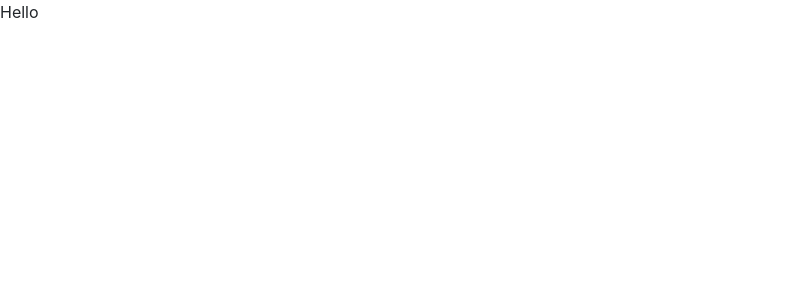
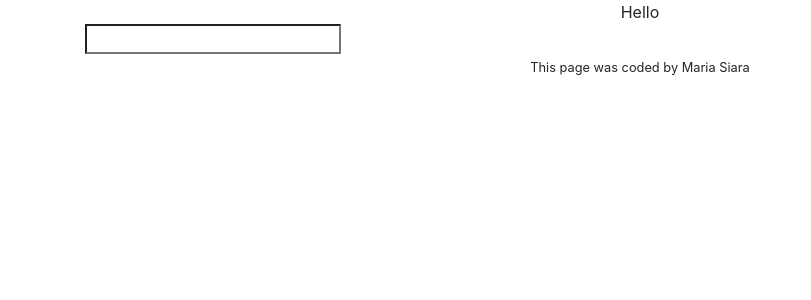
Before and after one commit to Mar-Sia/dictionary-project-react, a React (Create React App) app: page / in a window 1280 px wide. Shown: the top 300 px of the page, without its empty margins (0-811 px from the left). Built offline with nearby package versions, Linux system fonts and the light colour scheme.

Commit message:
Added the search form

```diff
--- a/src/App.css
+++ b/src/App.css
@@ -0,0 +1,3 @@
+.App-footer ,.App-header {
+  text-align: center;
+}
--- a/src/App.js
+++ b/src/App.js
@@ -1,12 +1,17 @@
-import logo from "./logo.svg";
+import React from "react";
+import Dictionary from "./Dictionary.js";
 import "./App.css";
 
-function App() {
+export default function App() {
   return (
-    <div className="App">
-      <header className="App-header">Hello</header>
+    <div className="container">
+      <div className="App">
+        <header className="App-header">Hello</header>
+      </div>
+      <Dictionary />
+      <footer className="App-footer">
+        <small>This page was coded by Maria Siara</small>
+      </footer>
     </div>
   );
 }
-
-export default App;
--- /dev/null
+++ b/src/Dictionary.js
@@ -0,0 +1,23 @@
+import React, { useState } from "react";
+import "./Dictionary.css";
+
+export default function Dictionary() {
+  let [keyword, setKeyword] = useState("");
+
+  function search(event) {
+    event.preventDefault();
+    alert(`Searching for ${keyword} definition`);
+  }
+
+  function handleKeywordChange(event) {
+    setKeyword(event.target.value);
+  }
+
+  return (
+    <div className="Dictionary">
+      <form onSubmit={search}>
+        <input type="search" onChange={handleKeywordChange} />
+      </form>
+    </div>
+  );
+}
```
Also changed, not shown: public/logo192.png (deleted), public/logo512.png (deleted), src/Dictionary.css (added).
